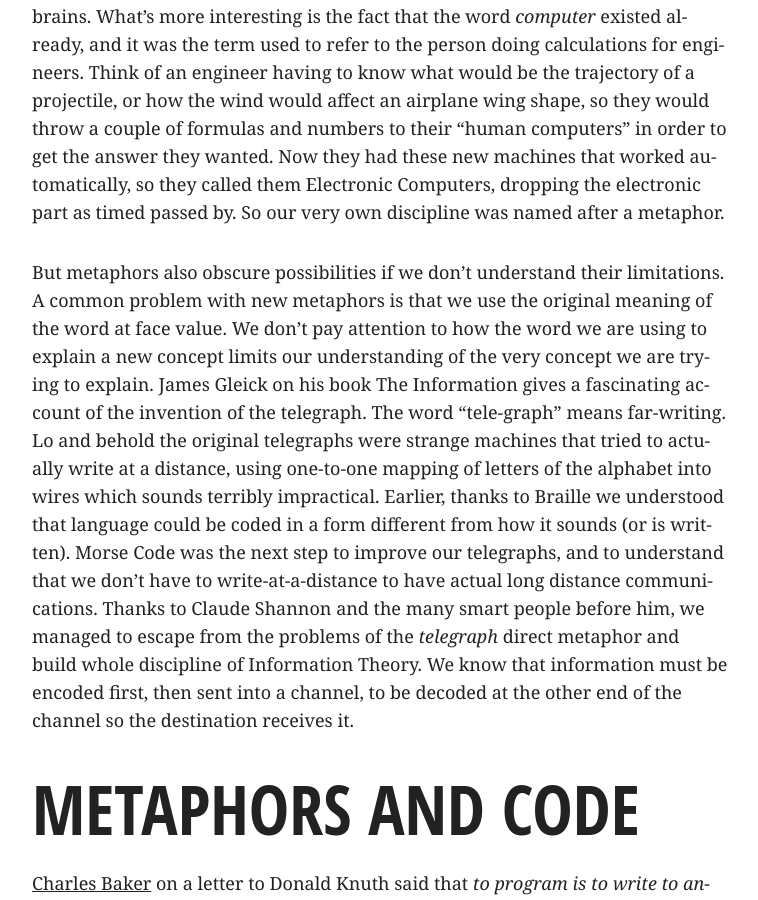
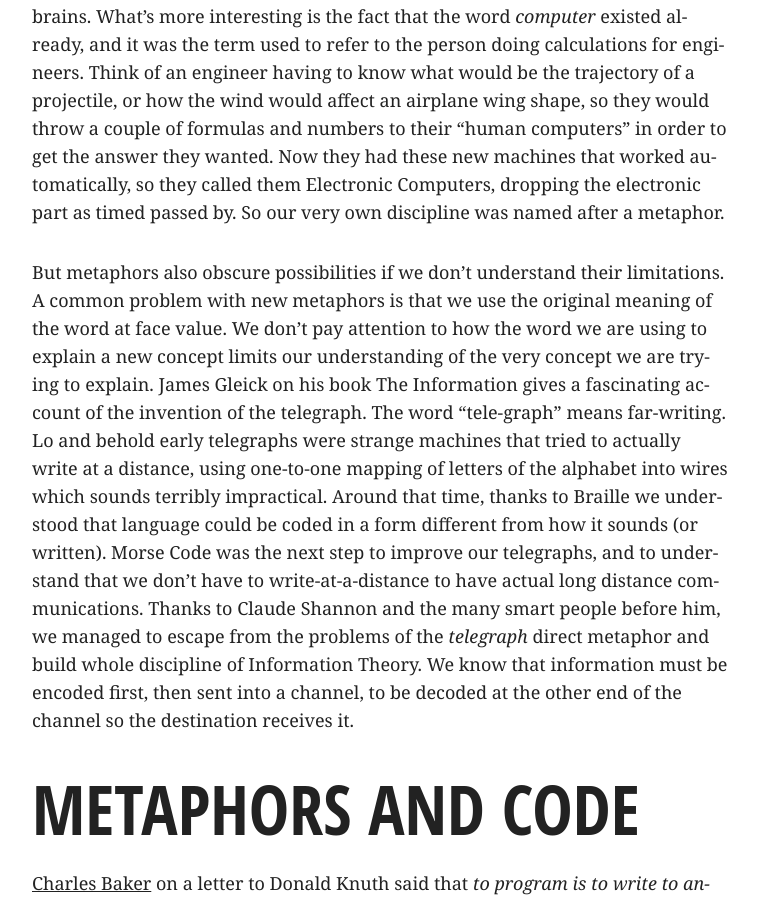
Before and after one commit to videlalvaro/videlalvaro.github.io, a Jekyll site: the page built from _posts/2017-01-17-metaphors-we-code-by.md, in a window 1280 px wide and 900 px high, scrolled down 3076 px. Shown: the whole window, without its empty margins (260-1018 px from the left). Built offline with Jekyll 4.4.1, drawn with Linux system fonts in a browser that asks for light colours; comment, search, counter and statistics services are not loaded.

Commit message:
cosmetics

```diff
--- a/_posts/2017-01-17-metaphors-we-code-by.md
+++ b/_posts/2017-01-17-metaphors-we-code-by.md
@@ -96,11 +96,11 @@ how the word we are using to explain a new concept limits our
 understanding of the very concept we are trying to explain. James
 Gleick on his book The Information gives a fascinating account of the
 invention of the telegraph. The word "tele-graph" means
-far-writing. Lo and behold the original telegraphs were strange
-machines that tried to actually write at a distance, using one-to-one
-mapping of letters of the alphabet into wires which sounds terribly
-impractical. Earlier, thanks to Braille we understood that language
-could be coded in a form different from how it sounds (or is
+far-writing. Lo and behold early telegraphs were strange machines that
+tried to actually write at a distance, using one-to-one mapping of
+letters of the alphabet into wires which sounds terribly
+impractical. Around that time, thanks to Braille we understood that
+language could be coded in a form different from how it sounds (or
 written). Morse Code was the next step to improve our telegraphs, and
 to understand that we don't have to write-at-a-distance to have actual
 long distance communications. Thanks to Claude Shannon and the many
```
